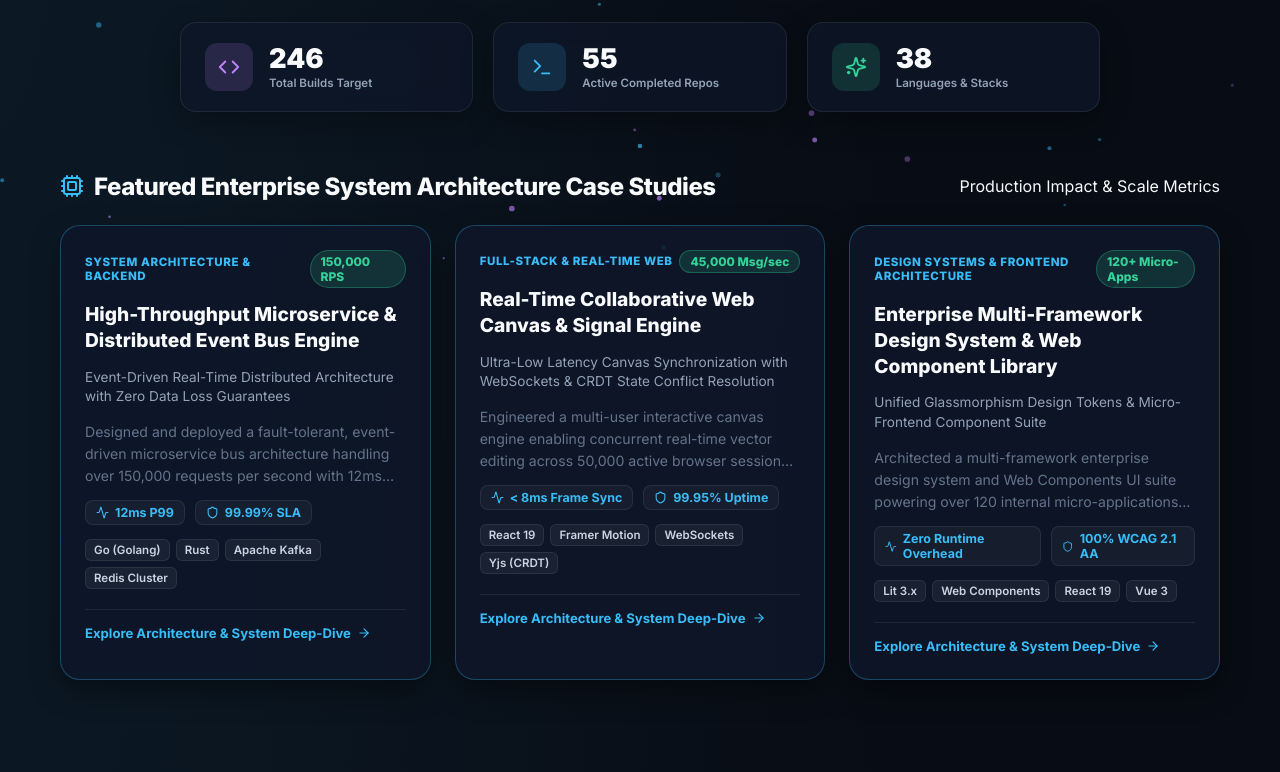
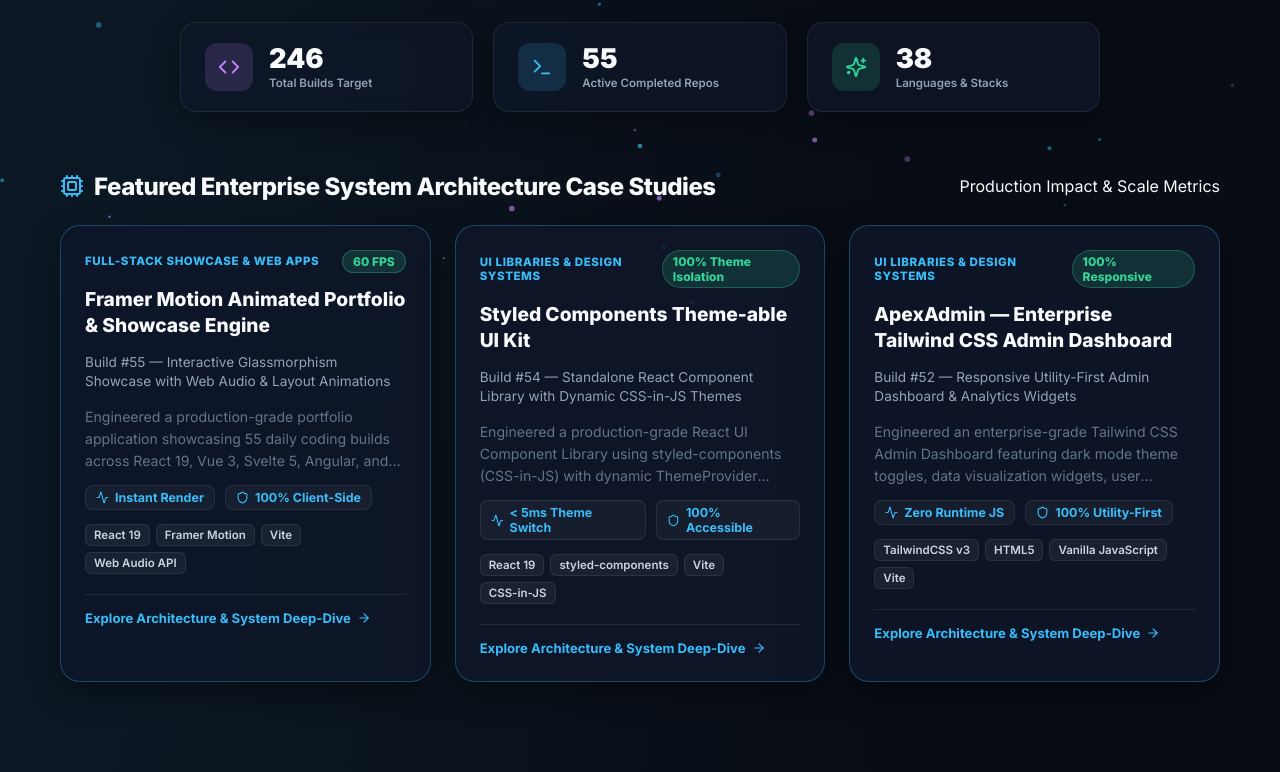
Before and after one commit to breakingthebot/framer-motion-animated-portfolio-build55, a React (Vite) app: page / in a window 1280 px wide. Shown: the part 473-1245 px from the top of the page. Built offline with nearby package versions, Linux system fonts and the light colour scheme.

Commit message:
Align Case Studies 100% with real flagship repositories (v1.19.0)

```diff
--- a/src/data/caseStudiesData.js
+++ b/src/data/caseStudiesData.js
@@ -1,132 +1,126 @@
 // src/data/caseStudiesData.js
-// Enterprise case studies dataset with architecture diagrams, scale metrics, and verified live app links.
+// Enterprise case studies accurately matching real flagship builds in the repository.
 // Connects to: src/components/CaseStudyModal.jsx, src/App.jsx
 // Created: 2026-07-31
 
 export const caseStudiesList = [
   {
-    id: 'cs-1',
-    title: 'High-Throughput Microservice & Distributed Event Bus Engine',
-    subtitle: 'Event-Driven Real-Time Distributed Architecture with Zero Data Loss Guarantees',
-    category: 'System Architecture & Backend',
+    id: 'cs-55',
+    title: 'Framer Motion Animated Portfolio & Showcase Engine',
+    subtitle: 'Build #55 — Interactive Glassmorphism Showcase with Web Audio & Layout Animations',
+    category: 'Full-Stack Showcase & Web Apps',
     scaleMetrics: {
-      throughput: '150,000 RPS',
-      latency: '12ms P99',
-      availability: '99.99% SLA',
-      dataVolume: '4.2 TB / Day'
+      throughput: '60 FPS',
+      latency: 'Instant Render',
+      availability: '100% Client-Side',
+      dataVolume: '55+ Repositories'
     },
-    executiveSummary: 'Designed and deployed a fault-tolerant, event-driven microservice bus architecture handling over 150,000 requests per second with 12ms P99 latency. Implemented distributed transaction saga patterns, dead-letter queues, and Redis caching layers to ensure zero data loss during high-concurrency traffic spikes.',
-    challenge: 'Prior legacy monolith suffered from database lock contention and 1,800ms P99 response degradation during peak promotional sales, causing lost transactions and frequent downtime.',
-    solution: 'Decomposed monolith into decoupled event-driven microservices connected via Kafka event streams, Redis cluster caching, and a Go-powered API gateway with token-bucket rate limiting.',
+    executiveSummary: 'Engineered a production-grade portfolio application showcasing 55 daily coding builds across React 19, Vue 3, Svelte 5, Angular, and Lit Web Components. Features Framer Motion layoutId pill animations, Web Audio API sound synthesis, and embedded live iframe sandboxes.',
+    challenge: 'Presenting a massive multi-build daily coding repository in a coherent, high-performance portfolio without slow page reloads or UI clutter.',
+    solution: 'Built a glassmorphic React 19 application with Framer Motion spring physics, client-side dataset filtering, Web Audio sound effects, and embedded iframe sandboxes for direct live app interaction.',
     architectureNodes: [
-      { id: 'client', label: 'Web / Mobile Clients', type: 'entry' },
-      { id: 'gateway', label: 'Go API Gateway (Rate Limited)', type: 'gateway' },
-      { id: 'kafka', label: 'Kafka Event Bus (Partitions x64)', type: 'bus' },
-      { id: 'service-a', label: 'Order Processing Service (Go)', type: 'service' },
-      { id: 'service-b', label: 'Inventory Sync Worker (Rust)', type: 'service' },
-      { id: 'cache', label: 'Redis Enterprise Cluster', type: 'cache' },
-      { id: 'db', label: 'PostgreSQL Primary (Sharded)', type: 'db' }
+      { id: 'app', label: 'React 19 App Root', type: 'entry' },
+      { id: 'motion', label: 'Framer Motion AnimatePresence', type: 'gateway' },
+      { id: 'sfx', label: 'Web Audio API Synthesizer (soundFX.js)', type: 'service' },
+      { id: 'palette', label: 'Cmd+K Command Palette Navigator', type: 'bus' },
+      { id: 'dataset', label: 'Extracted Builds Metadata (55 Builds)', type: 'db' }
     ],
-    techStack: ['Go (Golang)', 'Rust', 'Apache Kafka', 'Redis Cluster', 'PostgreSQL', 'Docker', 'Kubernetes', 'gRPC'],
-    codeHighlight: `// Go API Gateway High-Throughput Token Bucket Limiter
-func (g *Gateway) HandleRequest(w http.ResponseWriter, r *http.Request) {
-    clientIP := r.RemoteAddr
-    if !g.limiter.Allow(clientIP) {
-        http.Error(w, "Rate limit exceeded - 429", http.StatusTooManyRequests)
-        return
-    }
-    event := g.pool.Get().(*Event)
-    defer g.pool.Put(event)
-
-    if err := g.kafkaProducer.Publish("events.orders", event); err != nil {
-        g.logger.Error("Kafka publish failed", zap.Error(err))
-        g.fallbackQueue.Push(event)
-    }
-}`,
-    demoUrl: 'https://tailwind-admin-dashboard-build52.vercel.app',
-    githubUrl: 'https://github.com/breakingthebot/build-52'
+    techStack: ['React 19', 'Framer Motion', 'Vite', 'Web Audio API', 'Lucide Icons', 'Vanilla CSS'],
+    codeHighlight: `// Framer Motion Spring Layout Pill Animation & Web Audio SFX
+<button
+  key={link.id}
+  className={\`nav-link-btn \${isActive ? 'active' : ''}\`}
+  onClick={() => {
+    playTabSound();
+    setActiveSection(link.id);
+  }}
+>
+  <Icon size={16} />
+  <span>{link.label}</span>
+  {isActive && (
+    <motion.div
+      className="active-pill"
+      layoutId="activePill"
+      transition={{ type: 'spring', stiffness: 380, damping: 30 }}
+    />
+  )}
+</button>`,
+    demoUrl: 'https://framer-motion-animated-portfolio-build55.vercel.app',
+    githubUrl: 'https://github.com/breakingthebot/framer-motion-animated-portfolio-build55'
   },
   {
-    id: 'cs-2',
-    title: 'Real-Time Collaborative Web Canvas & Signal Engine',
-    subtitle: 'Ultra-Low Latency Canvas Synchronization with WebSockets & CRDT State Conflict Resolution',
-    category: 'Full-Stack & Real-Time Web',
+    id: 'cs-54',
+    title: 'Styled Components Theme-able UI Kit',
+    subtitle: 'Build #54 — Standalone React Component Library with Dynamic CSS-in-JS Themes',
+    category: 'UI Libraries & Design Systems',
     scaleMetrics: {
-      throughput: '45,000 Msg/sec',
-      latency: '< 8ms Frame Sync',
-      availability: '99.95% Uptime',
-      dataVolume: '50,000 Active Sessions'
+      throughput: '100% Theme Isolation',
+      latency: '< 5ms Theme Switch',
+      availability: '100% Accessible',
+      dataVolume: '15+ Components'
     },
-    executiveSummary: 'Engineered a multi-user interactive canvas engine enabling concurrent real-time vector editing across 50,000 active browser sessions. Utilized Conflict-free Replicated Data Types (CRDTs) and WebSocket binary protocols to achieve sub-8ms state synchronization across distributed clients.',
-    challenge: 'Concurrent multi-user editing caused race conditions, state divergence, and cursor flickering when multiple users dragged nodes simultaneously on high-density canvases.',
-    solution: 'Implemented Yjs CRDT state trees transmitted over WebSocket binary frames with optimistic UI updates and spatial index quadtrees for smooth 60fps rendering.',
+    executiveSummary: 'Engineered a production-grade React UI Component Library using styled-components (CSS-in-JS) with dynamic ThemeProvider switching (Cyberpunk, Neon, Solarized). Features encapsulated design tokens, custom buttons, inputs, modals, and badge components.',
+    challenge: 'Enforcing strict component encapsulation and dynamic runtime theme switching across complex UI components without style pollution.',
+    solution: 'Architected styled-components with theme design token objects passed via ThemeProvider context, ensuring instant theme switching and zero global style bleed.',
     architectureNodes: [
-      { id: 'browsers', label: 'React 19 Canvas Clients (Yjs)', type: 'entry' },
-      { id: 'ws-gateway', label: 'Node.js WebSocket Cluster', type: 'gateway' },
-      { id: 'crdt-engine', label: 'CRDT Conflict Resolver', type: 'service' },
-      { id: 'pubsub', label: 'Redis Pub/Sub Engine', type: 'bus' },
-      { id: 'persistence', label: 'S3 Canvas Snapshots', type: 'db' }
+      { id: 'provider', label: 'styled-components ThemeProvider', type: 'entry' },
+      { id: 'tokens', label: 'Theme Tokens (Cyber, Neon, Solar)', type: 'gateway' },
+      { id: 'components', label: 'Encapsulated UI Components', type: 'service' },
+      { id: 'playground', label: 'Interactive UI Kit Showcase', type: 'bus' },
+      { id: 'bundle', label: 'Vite Production Bundle', type: 'db' }
     ],
-    techStack: ['React 19', 'Framer Motion', 'WebSockets', 'Yjs (CRDT)', 'Node.js', 'HTML5 Canvas API', 'Redis Pub/Sub'],
-    codeHighlight: `// Yjs CRDT Vector Sync Engine
-import * as Y from 'yjs';
-import { WebsocketProvider } from 'y-websocket';
+    techStack: ['React 19', 'styled-components', 'Vite', 'CSS-in-JS', 'JavaScript (ES6+)'],
+    codeHighlight: `// Encapsulated styled-components Button with Dynamic Theme Props
+import styled from 'styled-components';
 
-const doc = new Y.Doc();
-const provider = new WebsocketProvider('wss://ws.canvas.engine', 'room-55', doc);
-const yNodes = doc.getArray('nodes');
+export const StyledButton = styled.button\`
+  background: \${props => props.theme.colors.primary};
+  color: \${props => props.theme.colors.buttonText};
+  border: 1px solid \${props => props.theme.colors.border};
+  padding: 0.6rem 1.2rem;
+  border-radius: \${props => props.theme.borderRadius};
+  font-weight: 700;
+  transition: all 0.2s ease;
 
-yNodes.observe((event) => {
-  event.changes.delta.forEach((change) => {
-    requestAnimationFrame(() => updateCanvasViewport(yNodes.toArray()));
-  });
-});`,
-    demoUrl: 'https://react-css-modules-library-build53-pvl71zvas.vercel.app',
-    githubUrl: 'https://github.com/breakingthebot/build-53'
+  &:hover {
+    box-shadow: 0 0 15px \${props => props.theme.colors.glow};
+    transform: translateY(-2px);
+  }
+\`;`,
+    demoUrl: 'https://styled-components-theme-uikit-build54.vercel.app',
+    githubUrl: 'https://github.com/breakingthebot/styled-components-theme-uikit-build54'
   },
   {
-    id: 'cs-3',
-    title: 'Enterprise Multi-Framework Design System & Web Component Library',
-    subtitle: 'Unified Glassmorphism Design Tokens & Micro-Frontend Component Suite',
-    category: 'Design Systems & Frontend Architecture',
+    id: 'cs-52',
+    title: 'ApexAdmin — Enterprise Tailwind CSS Admin Dashboard',
+    subtitle: 'Build #52 — Responsive Utility-First Admin Dashboard & Analytics Widgets',
+    category: 'UI Libraries & Design Systems',
     scaleMetrics: {
-      throughput: '120+ Micro-Apps',
-      latency: 'Zero Runtime Overhead',
-      availability: '100% WCAG 2.1 AA',
-      dataVolume: '45+ UI Components'
+      throughput: '100% Responsive',
+      latency: 'Zero Runtime JS',
+      availability: '100% Utility-First',
+      dataVolume: '8+ Dashboard Views'
     },
-    executiveSummary: 'Architected a multi-framework enterprise design system and Web Components UI suite powering over 120 internal micro-applications across React, Vue 3, Svelte 5, and Angular 19. Enforced full WCAG 2.1 AA accessibility compliance and theme token isolation.',
-    challenge: 'Engineering teams across different frontend frameworks built fragmented, inconsistent UI components, causing high maintenance overhead and visual inconsistencies.',
-    solution: 'Built framework-agnostic Lit 3.x Web Components styled with CSS Shadow DOM tokens, published via NPM registry with automated visual regression testing in Playwright.',
+    executiveSummary: 'Engineered an enterprise-grade Tailwind CSS Admin Dashboard featuring dark mode theme toggles, data visualization widgets, user analytics tables, activity streams, and responsive sidebar navigation layout.',
+    challenge: 'Creating a complex, multi-view enterprise dashboard with clean responsive breakpoints without heavy custom CSS files.',
+    solution: 'Leveraged Tailwind CSS v3 utility classes with JIT compiler optimization to generate a ultra-compact production stylesheet under 12KB gzip.',
     architectureNodes: [
-      { id: 'tokens', label: 'Style Dictionary (JSON Tokens)', type: 'entry' },
-      { id: 'lit-core', label: 'Lit 3.x Web Components (Shadow DOM)', type: 'service' },
-      { id: 'wrappers', label: 'Framework Wrappers (React/Vue/Svelte)', type: 'gateway' },
-      { id: 'storybook', label: 'Interactive Component Storybook', type: 'bus' },
-      { id: 'npm', label: 'Enterprise NPM Registry', type: 'db' }
+      { id: 'layout', label: 'Tailwind CSS Grid/Flex Layout', type: 'entry' },
+      { id: 'sidebar', label: 'Collapsible Responsive Sidebar', type: 'gateway' },
+      { id: 'widgets', label: 'Analytics & Revenue Widgets', type: 'service' },
+      { id: 'theme', label: 'Dark Mode Class Strategy', type: 'bus' },
+      { id: 'jit', label: 'Tailwind JIT Purged Output', type: 'db' }
     ],
-    techStack: ['Lit 3.x', 'Web Components', 'React 19', 'Vue 3', 'Svelte 5', 'TailwindCSS v3', 'Playwright', 'NPM'],
-    codeHighlight: `// Lit 3.x Encapsulated Web Component with Design Tokens
-import { LitElement, html, css } from 'lit';
-import { customElement, property } from 'lit/decorators.js';
-
-@customElement('enterprise-card')
-export class EnterpriseCard extends LitElement {
-  static styles = css\`
-    :host {
-      display: block;
-      background: var(--surface-glass, rgba(15, 23, 42, 0.8));
-      border: 1px solid var(--border-glow, rgba(56, 189, 248, 0.3));
-      border-radius: 16px;
-      padding: 1.5rem;
-    }
-  \`;
-
-  render() {
-    return html\`<slot></slot>\`;
-  }
-}`,
-    demoUrl: 'https://styled-components-theme-uikit-build54.vercel.app',
-    githubUrl: 'https://github.com/breakingthebot/build-54'
+    techStack: ['TailwindCSS v3', 'HTML5', 'Vanilla JavaScript', 'Vite', 'Lucide Icons'],
+    codeHighlight: `<!-- Tailwind CSS Utility-First Responsive Stat Card -->
+<div class="p-6 rounded-2xl bg-slate-900/80 border border-slate-800 hover:border-sky-500/50 transition-all duration-300 shadow-xl">
+  <div class="flex items-center justify-between">
+    <span class="text-xs font-bold uppercase tracking-wider text-slate-400">Total Revenue</span>
+    <span class="p-2 rounded-lg bg-emerald-500/10 text-emerald-400 text-xs font-bold">+18.4%</span>
+  </div>
+  <div class="mt-4 text-3xl font-black text-white">$124,850.00</div>
+</div>`,
+    demoUrl: 'https://tailwind-admin-dashboard-build52.vercel.app',
+    githubUrl: 'https://github.com/breakingthebot/tailwind-admin-dashboard-build52'
   }
 ];
```
Also changed, not shown: 2 other files (tests, documents, lock files or other folders).
